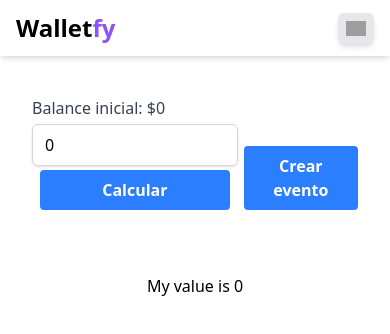
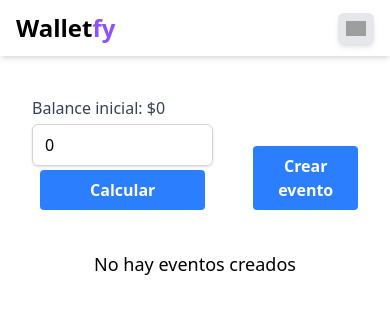
Before and after one commit to DJavierReyesM/ProyectoReactWalletfy_FSD, a React (Vite) app: page / in a window 390 px wide. Shown: the top 334 px of the page. Built offline with nearby package versions, Linux system fonts and the light colour scheme; grey boxes are pictures that could not be loaded.

Commit message:
Adición de código para manejar tooltip y componente para filtrar eventos por año y mes

```diff
--- a/package.json
+++ b/package.json
@@ -20,6 +20,7 @@
     "react-hook-form": "^7.54.2",
     "react-redux": "^9.2.0",
     "react-router-dom": "^7.1.3",
+    "react-tooltip": "^5.28.0",
     "redux": "^5.0.1",
     "tailwindcss": "^4.0.0",
     "uuid": "^11.0.5",
--- a/src/components/Layout.tsx
+++ b/src/components/Layout.tsx
@@ -55,7 +55,7 @@ const Layout = () => {
           </button>
         </div>
       </header>
-      <div className="h-full w-full px-[2rem] pt-[3rem] flex flex-col justify-center">
+      <div className="h-full w-full px-[2rem] pt-[4rem] flex flex-col justify-center">
         <Outlet />
       </div>
     </div>
--- /dev/null
+++ b/src/components/events/GroupedEvents.tsx
@@ -0,0 +1,24 @@
+import React from "react";
+import { EventType } from "@customTypes/event";
+import MonthYearEventCard from "./MonthYearEventCard";
+
+type GroupedEventsProps = {
+    groupedData: Record<string, EventType[]>;
+};
+
+const GroupedEvents: React.FC<GroupedEventsProps> = ({ groupedData }) => {
+    return (
+        <div className="flex flex-wrap justify-center gap-x-10 gap-y-4">
+            {Object.entries(groupedData)
+                .sort(([a], [b]) => Number(a.replace("-", "")) - Number(b.replace("-", "")))
+                .map(([monthYear, events]) => {
+                    return (
+                        <MonthYearEventCard key={monthYear} monthYear={monthYear} events={events} />
+                    );
+                })}
+        </div>
+    );
+};
+
+
+export default GroupedEvents;
--- /dev/null
+++ b/src/components/events/MonthYearEventCard.tsx
@@ -0,0 +1,68 @@
+import { EventType } from "@customTypes/event"
+import moment from "moment";
+import { Tooltip } from "react-tooltip";
+
+type MonthYearEventCardProps = {
+    monthYear: string,
+    events: EventType[],
+    children?: React.ReactNode;
+}
+
+const MonthYearEventCard = (props: MonthYearEventCardProps) => {
+    const { monthYear, events } = props;
+    const [year, month] = monthYear.split("-");
+    return (
+        <div key={monthYear} className="bg-white shadow-lg rounded-lg p-4 border">
+        <h2 className="text-lg font-bold text-blue-600">
+            {getMonthName(Number(month))} {year}
+        </h2>
+        <div className="mt-2 space-y-2">
+            {events.map((event) => (
+                <div
+                    key={event.id}
+                    className="bg-gray-100 rounded-md p-4"
+                    data-tooltip-id={`tooltip-${event.id}`}
+                    data-tooltip-content={event.description}
+                >
+                    <p>
+                        <strong>{event.name}</strong> - {event.amount} ({event.type})
+                    </p>
+                    <p>
+                        {moment.unix(event.date).format('YYYY-MM-DD')}
+                    </p>
+                    <Tooltip
+                        id={`tooltip-${event.id}`}
+                        render={() => (
+                             <div className="p-2 shadow-md rounded-md max-w-[200px]">
+                                {/* {event.imageUrl && (
+    <img
+      src={event.imageUrl}
+      alt="Evento"
+      className="w-full h-auto rounded-md mb-2"
+    />
+  )} */}
+                                <p className="text-sm text-white">
+                                    {event.description}
+                                </p>
+                                <img width="20" height="20" src="https://img.icons8.com/ios-filled/50/crescent-moon.png" alt="crescent-moon" />
+                            </div>
+                        )}
+                    />
+
+                </div>
+            ))}
+        </div>
+    </div>
+    );
+}
+
+export default MonthYearEventCard;
+
+// Función para obtener el nombre del mes
+const getMonthName = (month: number) => {
+    const months = [
+        "Enero", "Febrero", "Marzo", "Abril", "Mayo", "Junio",
+        "Julio", "Agosto", "Septiembre", "Octubre", "Noviembre", "Diciembre"
+    ];
+    return months[month - 1] || "";
+};
--- a/src/components/form/SelectInput.tsx
+++ b/src/components/form/SelectInput.tsx
@@ -27,7 +27,7 @@ type SelectProps = {
           ))}
         </select>
 
-        {error && <p className="cd-mt-2 cd-text-sm cd-text-red-600">{error}</p>}
+        {error && <p className="mt-2 text-sm text-red-600">{error}</p>}
       </div>
     );
   };
--- a/src/index.css
+++ b/src/index.css
@@ -1,12 +1,18 @@
 @import "tailwindcss";
 @custom-variant dark (&:where(.dark, .dark *));
 
-body,
 #root {
+  margin: 0;
+  min-height: 100vh;
+  min-width: 100vw;
+}
+
+body {
   margin: 0;
   display: flex;
   min-height: 100vh;
   min-width: 100vw;
+  overflow-x: hidden
 }
 
 body * {
--- a/src/pages/events/form.tsx
+++ b/src/pages/events/form.tsx
@@ -117,7 +117,7 @@ const UserForm = () => {
   const isLoadingQuery = isLoadingOrRefetchQuery(userQuery);
 
   return (
-    <div className='flex flex-col justify-center items-center gap-4'>
+    <div className='flex flex-col justify-center items-center gap-4 w-full'>
       {!isLoadingQuery && (
         <div className="flex w-full items-center">
           <button
@@ -148,7 +148,7 @@ const UserForm = () => {
       )}
 
       {!isLoadingQuery && (
-        <div className='className="h-full w-full md:w-[35%] gap-y-[1rem]'>
+        <div className='h-full w-full md:w-[35%] gap-y-[1rem]'>
          <h1 className="text-4xl text-center font-bold">{mode === 'create' ? "Crear evento" : "Actualizar evento"}</h1>
         <form
 
@@ -194,7 +194,7 @@ const UserForm = () => {
             control={formEventFormat.control}
             render={({ field }) => (
               <DateInput
-                label="Date"
+                label="Fecha"
                 value={field.value}
                 onChange={field.onChange}
                 className='my-3'
@@ -208,7 +208,7 @@ const UserForm = () => {
             control={formEventFormat.control}
             render={({ field }) => (
               <NumberInput
-                label="Date"
+                label="Cantidad ($)"
                 value={field.value}
                 onChange={field.onChange}
                 className='my-3'
@@ -222,7 +222,7 @@ const UserForm = () => {
             control={formEventFormat.control}
             render={({ field }) => (
               <SelectInput
-                label="Role"
+                label="Tipo"
                 value={field.value}
                 options={['ingreso', 'egreso']}
                 onChange={field.onChange}
--- a/src/pages/home/index.tsx
+++ b/src/pages/home/index.tsx
@@ -1,5 +1,5 @@
 import { useQuery } from "@tanstack/react-query";
-import { EventLoaderDataType } from "@customTypes/event";
+import { EventLoaderDataType, EventType } from "@customTypes/event";
 import { QKeys } from "@constants/query";
 import DataRepo from "@api/datasource";
 import { isLoadingOrRefetchQuery } from "@utils/query";
@@ -7,6 +7,8 @@ import React from "react";
 import { useNavigate } from "react-router-dom";
 import { useAppDispatch, useAppSelector } from "@hooks/store";
 import { amountAction, selectInitialAmount } from "@store/slice/initialAmount";
+import moment from "moment";
+import GroupedEvents from "@components/events/GroupedEvents";
 
 const Home = () => {
 
@@ -29,12 +31,24 @@ const Home = () => {
 const { data } = usersQuery;
 
 const isLoading = isLoadingOrRefetchQuery(usersQuery);
+let eventosFiltrados = {} as Record<string, EventType[]>;
 
+const groupEventsByMonthAndYear = (events: EventType[]) => {
+  return events.reduce((acc, event) => {
+    const formattedDate = moment.unix(event.date).format("YYYY-MM"); // "2024-12"
+    if (!acc[formattedDate]) acc[formattedDate] = [];
+    acc[formattedDate].push(event);
+    return acc;
+  }, {} as Record<string, EventType[]>);
+};
 
-console.log(data)
+if (data?.events) {
+  eventosFiltrados = groupEventsByMonthAndYear(data.events);
+}
+  console.log(eventosFiltrados)
   return (
-    <div className="flex items-center flex-col gap-y-[4rem] h-full mt-[3rem]">
-      <div className="gap-1.5 w-full flex flex-row justify-between items-end">
+    <div className="flex items-center flex-col gap-y-[2rem] h-full mt-[2rem]">
+      <div className="gap-10 w-full flex flex-row justify-between items-end">
         <div>
           <h3 className="text-md font-medium text-gray-700">Balance inicial: ${currentAmount}</h3>
           <div className="flex flex-col sm:flex-row md:flex-row ">
@@ -77,12 +91,14 @@ console.log(data)
 
       {!isLoading && data && (
         <>
-        <div>My value is {currentAmount}</div>
-        <div>{data.events.map((evt) => (
-          <div className="py-3">
-            Evento: {evt.name}
+          <div>
+            <p className="text-lg my-2">
+              {data.events.length === 0
+                ? 'No hay eventos creados'
+                : `Hay ${data.events.length} eventos`}
+            </p>
+            <GroupedEvents groupedData={eventosFiltrados} />
           </div>
-        ))}</div>
         </>
       )}
 
```
Also changed, not shown: 1 other file (tests, documents, lock files or other folders).
